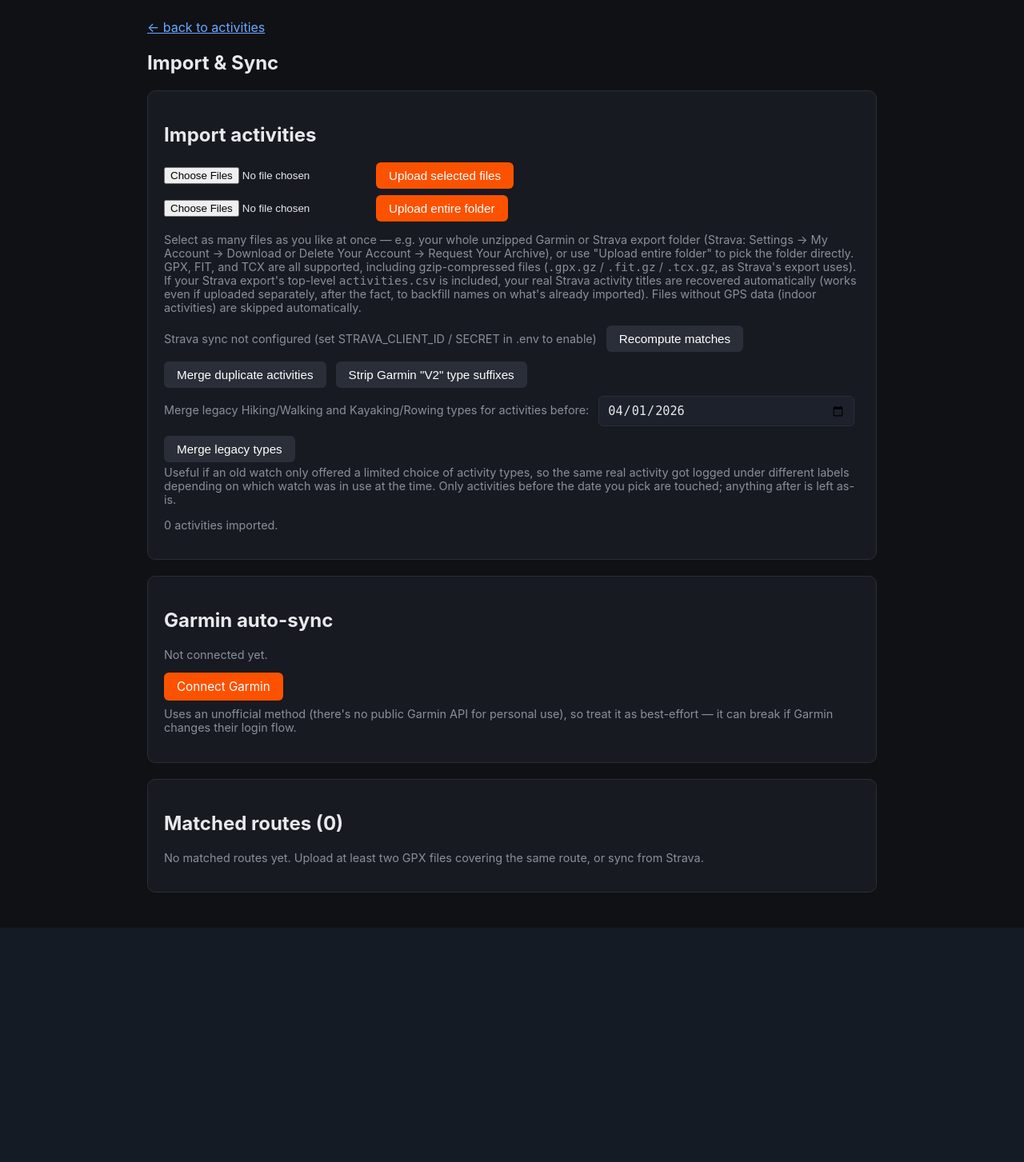
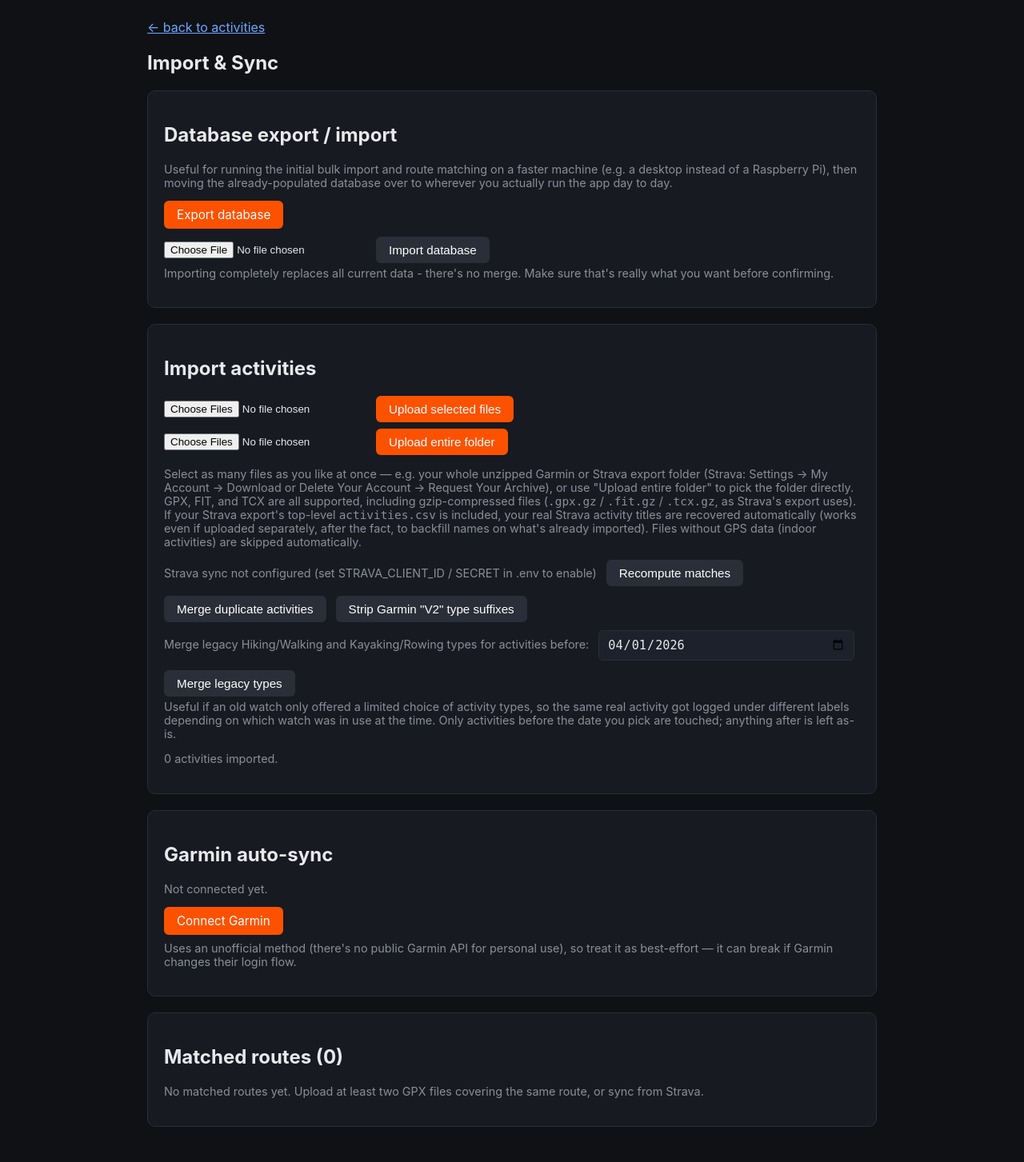
Before and after one commit to magicmatt007/matched-runs, a FastAPI app: page /manage in a window 1280 px wide. Shown: the part 57-1510 px from the top of the page at 80% size. Before the commit the page ends 1217 px from the top, so only its background shows below. Run offline with FastAPI, Linux system fonts and the light colour scheme; data that the repository does not hold is empty; parts of the project's set-up code (start-up, migrations or seed data) failed here and were passed over; some libraries are stand-ins or nearby versions.

Commit message:
v1.5.0:  Improve Training log and add a chart for it. Add database export and import

```diff
--- a/app/main.py
+++ b/app/main.py
@@ -4,16 +4,17 @@ import os
 import gzip
 import logging
 import asyncio
+import sqlite3
 from datetime import datetime, timezone, timedelta
 
-from fastapi import FastAPI, Request, UploadFile, Depends, Form
-from fastapi.responses import RedirectResponse, HTMLResponse
+from fastapi import FastAPI, Request, UploadFile, Depends, Form, File
+from fastapi.responses import RedirectResponse, HTMLResponse, FileResponse
 from fastapi.staticfiles import StaticFiles
 from fastapi.templating import Jinja2Templates
 from sqlalchemy.orm import Session
 from sqlalchemy import func
 
-from app.database import Base, engine, get_db, run_migrations, SessionLocal
+from app.database import Base, engine, get_db, run_migrations, SessionLocal, DB_PATH
 from app.models import Activity, RouteGroup, StravaToken, GarminSyncState
 from app.gpx_parser import parse_gpx_bytes
 from app.fit_parser import parse_fit_bytes
@@ -189,6 +190,7 @@ def manage_page(request: Request, db: Session = Depends(get_db)):
         "garmin_configured": garmin_client.is_configured(),
         "garmin_has_session": garmin_client.has_saved_session(),
         "garmin_sync_interval": GARMIN_SYNC_INTERVAL_MINUTES,
+        "db_imported": request.query_params.get("db_imported") == "1",
     })
 
 
@@ -567,12 +569,14 @@ def activity_detail(activity_id: int, request: Request, db: Session = Depends(ge
 
 # ---------------- Training log (period-based view, grouped by month for 1y) ----------------
 
-PERIOD_DAYS = {"7d": 7, "4w": 28, "1y": 365}
+PERIOD_DAYS = {"7d": 7, "4w": 28}  # 1y is handled separately - see _year_window
 
 
 def _period_window(period: str, offset: int):
     """Returns (window_start, window_end, span_days) for a rolling period
-    ending `offset` periods ago (offset=0 -> ending today)."""
+    ending `offset` periods ago (offset=0 -> ending today). Used for 7d/4w
+    only - the 1y view uses _year_window instead (calendar-month aligned,
+    not a rolling day count)."""
     days = PERIOD_DAYS.get(period, 7)
     today = datetime.utcnow().date()
     end_date = today - timedelta(days=offset * days)
@@ -582,10 +586,35 @@ def _period_window(period: str, offset: int):
     return window_start, window_end, days
 
 
+def _add_months(dt: datetime, delta_months: int) -> datetime:
+    """Add (or subtract) whole calendar months, clamped to day=1 - only
+    ever used here for month boundaries, never a specific day-of-month."""
+    total = dt.year * 12 + (dt.month - 1) + delta_months
+    year = total // 12
+    month = total % 12 + 1
+    return dt.replace(year=year, month=month, day=1)
+
+
+def _year_window(offset: int):
+    """Trailing 12 *complete* calendar months, not a rolling 365-day
+    window - e.g. on any day in July 2026, offset=0 means July 2025 through
+    June 2026 (the current, still-in-progress month is deliberately
+    excluded). offset=1 shifts back another 12 months, etc."""
+    today = datetime.utcnow().date()
+    this_month_start = datetime(today.year, today.month, 1)
+    last_complete_month_start = _add_months(this_month_start, -1)
+    end_month_start = _add_months(last_complete_month_start, -12 * offset)
+    start_month_start = _add_months(end_month_start, -11)
+    window_start = start_month_start
+    window_end = _add_months(end_month_start, 1) - timedelta(seconds=1)
+    span_days = (window_end - window_start).days + 1
+    return window_start, window_end, span_days
+
+
 @app.get("/log", response_class=HTMLResponse)
 def training_log(request: Request, type: str = None, period: str = "7d",
                   offset: int = 0, month: str = None, db: Session = Depends(get_db)):
-    if period not in PERIOD_DAYS:
+    if period not in ("7d", "4w", "1y"):
         period = "7d"
     if offset < 0:
         offset = 0
@@ -593,8 +622,11 @@ def training_log(request: Request, type: str = None, period: str = "7d",
     types = sorted({
         row[0] for row in db.query(Activity.activity_type).distinct().all() if row[0]
     })
-    if not type and types:
-        type = types[0]
+    if not type:
+        if "Running" in types:
+            type = "Running"
+        elif types:
+            type = types[0]
 
     base_query = db.query(Activity)
     if type:
@@ -614,11 +646,7 @@ def training_log(request: Request, type: str = None, period: str = "7d",
 
     if drill_month:
         month_start = drill_month.replace(day=1)
-        month_next = (
-            month_start.replace(year=month_start.year + 1, month=1)
-            if month_start.month == 12
-            else month_start.replace(month=month_start.month + 1)
-        )
+        month_next = _add_months(month_start, 1)
         window_start = month_start
         window_end = month_next - timedelta(seconds=1)
         span_days = (month_next - month_start).days
@@ -627,9 +655,12 @@ def training_log(request: Request, type: str = None, period: str = "7d",
         if month_next.date() <= today:
             next_month = month_next.strftime("%Y-%m")
         mode = "list"
+    elif period == "1y":
+        window_start, window_end, span_days = _year_window(offset)
+        mode = "monthly"
     else:
         window_start, window_end, span_days = _period_window(period, offset)
-        mode = "monthly" if period == "1y" else "list"
+        mode = "list"
 
     activities = (
         base_query.filter(Activity.start_time >= window_start, Activity.start_time <= window_end)
@@ -650,7 +681,39 @@ def training_log(request: Request, type: str = None, period: str = "7d",
             })
             g["count"] += 1
             g["distance_m"] += a.distance_m or 0
+        # Make sure every month in the 12-month window appears (even ones
+        # with zero activities), so the chart below has a complete axis.
+        cursor = window_start
+        while cursor <= window_end:
+            key = cursor.strftime("%Y-%m")
+            groups.setdefault(key, {
+                "month": key, "label": cursor.strftime("%B %Y"), "count": 0, "distance_m": 0.0,
+            })
+            cursor = _add_months(cursor, 1)
         month_groups = sorted(groups.values(), key=lambda g: g["month"], reverse=True)
+
+    # Chart data: always chronological (oldest to newest), independent of
+    # the table/card display order above. Monthly buckets for the 1y
+    # overview, daily buckets otherwise (7d, 4w, and month drill-down all
+    # get a sensible day-by-day axis this way, without special-casing
+    # drill-down separately).
+    if mode == "monthly":
+        chart_data = [
+            {"label": g["label"], "distance_m": g["distance_m"]}
+            for g in sorted(month_groups, key=lambda g: g["month"])
+        ]
+    else:
+        by_day = {}
+        for a in activities:
+            if a.start_time:
+                d = a.start_time.date()
+                by_day[d] = by_day.get(d, 0.0) + (a.distance_m or 0)
+        chart_data = []
+        cursor = window_start.date()
+        end_date = window_end.date()
+        while cursor <= end_date:
+            chart_data.append({"label": cursor.strftime("%b %d"), "distance_m": by_day.get(cursor, 0.0)})
+            cursor += timedelta(days=1)
 
     total_distance_km = sum(a.distance_m or 0 for a in activities) / 1000.0
     avg_weekly_km = (total_distance_km / span_days * 7) if span_days else 0.0
@@ -665,6 +728,7 @@ def training_log(request: Request, type: str = None, period: str = "7d",
         "mode": mode,
         "activities": activities,
         "month_groups": month_groups,
+        "chart_data": chart_data,
         "current_month": current_month,
         "prev_month": prev_month,
         "next_month": next_month,
@@ -737,6 +801,84 @@ def dedupe_route(request: Request, db: Session = Depends(get_db)):
 def rebuild(request: Request, db: Session = Depends(get_db)):
     rebuild_groups(db)
     return local_redirect(request, "/manage")
+
+
+# ---------------- Database export/import ----------------
+# Handy for running the (potentially slow, especially on something like a
+# Raspberry Pi) initial bulk import and route matching on a more powerful
+# machine, then moving the already-populated database over to wherever
+# you'll actually run the app day to day.
+
+@app.get("/manage/export-db")
+def export_db():
+    # Use SQLite's own backup API rather than just handing back the raw
+    # file - a plain file copy could catch the database mid-write (or miss
+    # data sitting in a separate -wal file if write-ahead logging is on),
+    # producing a corrupt or incomplete export. The backup API produces a
+    # consistent snapshot regardless.
+    export_path = "/tmp/matched-runs-export.db"
+    src = sqlite3.connect(DB_PATH)
+    dst = sqlite3.connect(export_path)
+    src.backup(dst)
+    dst.close()
+    src.close()
+    return FileResponse(
+        export_path,
+        filename="matched-runs-export.db",
+        media_type="application/octet-stream",
+    )
+
+
+@app.post("/manage/import-db")
+async def import_db(request: Request, db_file: UploadFile = File(...)):
+    content = await db_file.read()
+
+    if not content.startswith(b"SQLite format 3\x00"):
+        prefix = ingress_prefix(request)
+        return HTMLResponse(
+            "<p>That doesn't look like a valid SQLite database file.</p>"
+            f"<p><a href='{prefix}/manage'>back</a></p>",
+            status_code=400,
+        )
+
+    tmp_path = DB_PATH + ".importing"
+    with open(tmp_path, "wb") as f:
+        f.write(content)
+
+    try:
+        check = sqlite3.connect(tmp_path)
+        tables = {row[0] for row in check.execute("SELECT name FROM sqlite_master WHERE type='table'")}
+        check.close()
+    except Exception as e:
+        os.remove(tmp_path)
+        prefix = ingress_prefix(request)
+        return HTMLResponse(
+            f"<p>Couldn't read that file as a SQLite database: {e}</p>"
+            f"<p><a href='{prefix}/manage'>back</a></p>",
+            status_code=400,
+        )
+
+    if "activities" not in tables:
+        os.remove(tmp_path)
+        prefix = ingress_prefix(request)
+        return HTMLResponse(
+            "<p>That SQLite file doesn't look like a Matched Runs database "
+            "(missing the expected tables).</p>"
+            f"<p><a href='{prefix}/manage'>back</a></p>",
+            status_code=400,
+        )
+
+    # Close existing connections before swapping the file out from under
+    # them - SQLAlchemy will open fresh ones against the new file on the
+    # next query.
+    engine.dispose()
+    os.replace(tmp_path, DB_PATH)
+    # In case the imported database predates a schema change (e.g. it came
+    # from a slightly older version of the app), backfill any new columns.
+    run_migrations()
+
+    logger.info("Database imported from upload, replacing the previous database entirely.")
+    return local_redirect(request, "/manage?db_imported=1")
 
 
 # ---------------- Strava OAuth + sync ----------------
--- /dev/null
+++ b/app/static/confirm.js
@@ -0,0 +1,18 @@
+// Attaches a confirm() dialog to any form with a data-confirm attribute,
+// via addEventListener rather than an inline onclick/onsubmit handler.
+// Inline event handlers can be blocked by a Content-Security-Policy the
+// same way inline <script> blocks can (relevant under Home Assistant's
+// ingress iframe) - if that silently failed here, a destructive action
+// like replacing the whole database would submit with NO confirmation at
+// all, which is worse than not having a confirmation dialog in the first
+// place. This external file is far more likely to actually run.
+(function () {
+    document.addEventListener('submit', function (e) {
+        var form = e.target;
+        if (form && form.hasAttribute && form.hasAttribute('data-confirm')) {
+            if (!window.confirm(form.getAttribute('data-confirm'))) {
+                e.preventDefault();
+            }
+        }
+    }, true);
+})();
--- a/app/templates/base.html
+++ b/app/templates/base.html
@@ -5,6 +5,7 @@
     <meta charset="UTF-8">
     <meta name="viewport" content="width=device-width, initial-scale=1.0">
     <script src="{{ base_path }}/static/mobile-detect.js"></script>
+    <script src="{{ base_path }}/static/confirm.js"></script>
     <title>{% block title %}Matched Runs{% endblock %}</title>
     <link rel="stylesheet" href="{{ base_path }}/static/vendor/leaflet/leaflet.css" />
     <link rel="stylesheet" href="{{ base_path }}/static/style.css">
--- a/app/templates/manage.html
+++ b/app/templates/manage.html
@@ -24,6 +24,32 @@
     {% endif %}
 </section>
 {% endif %}
+
+{% if db_imported %}
+<section class="panel" style="border-color: #3cb44b;">
+    <h2>Database imported</h2>
+    <p>The database was replaced successfully with the uploaded file.</p>
+</section>
+{% endif %}
+
+<section class="panel">
+    <h2>Database export / import</h2>
+    <p class="muted">Useful for running the initial bulk import and route
+        matching on a faster machine (e.g. a desktop instead of a Raspberry
+        Pi), then moving the already-populated database over to wherever
+        you actually run the app day to day.</p>
+    <div class="row">
+        <a class="button" href="{{ base_path }}/manage/export-db">Export database</a>
+    </div>
+    <form action="{{ base_path }}/manage/import-db" method="post" enctype="multipart/form-data" class="row" style="margin-top: 10px;"
+          data-confirm="This REPLACES everything currently in this app with the uploaded database. Continue?">
+        <input type="file" name="db_file" accept=".db" required>
+        <button type="submit" class="secondary">Import database</button>
+    </form>
+    <p class="muted" style="margin-top: 4px;">Importing completely replaces
+        all current data - there's no merge. Make sure that's really what
+        you want before confirming.</p>
+</section>
 
 <section class="panel">
     <h2>Import activities</h2>
--- a/config.yaml
+++ b/config.yaml
@@ -1,5 +1,5 @@
 name: "Matched Runs"
-version: "1.4.0"
+version: "1.5.0"
 slug: "matched_runs"
 description: >-
   Self-hosted route matching for GPS activities imported from Garmin/Strava -
```
Also changed, not shown: app/templates/log.html (+60 -0 lines), CHANGELOG.md.
